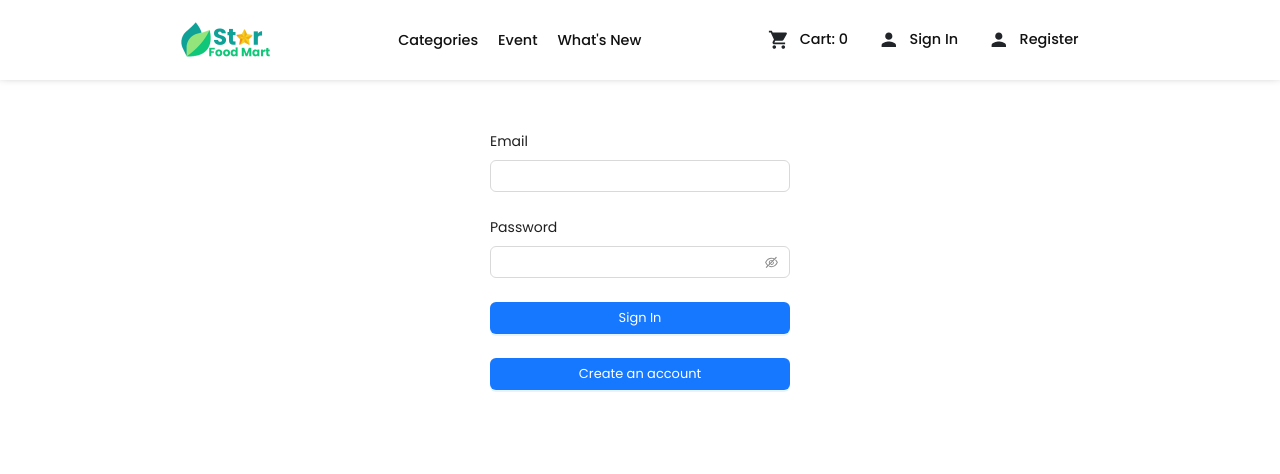
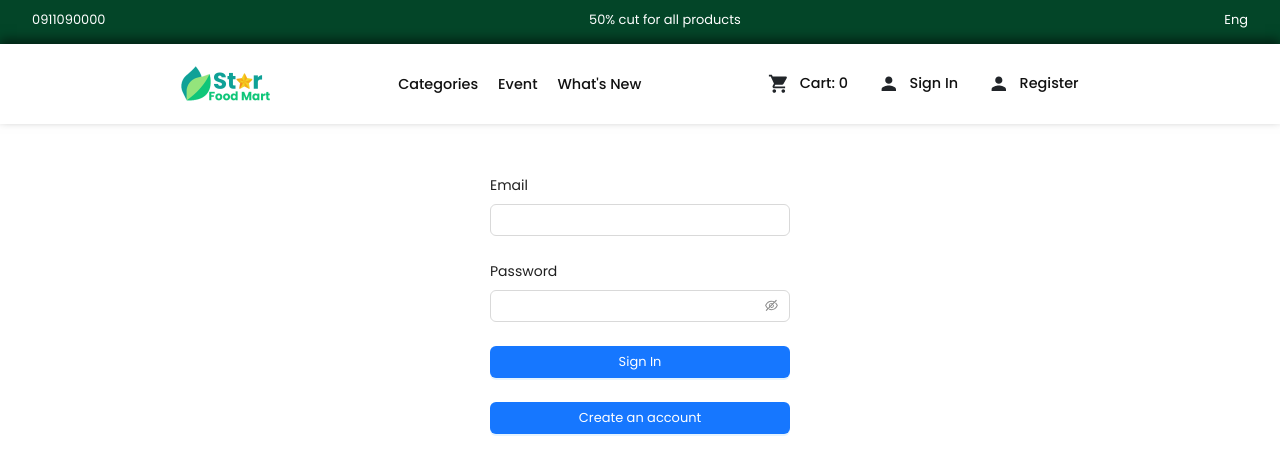
Before and after one commit to Kassma-Tech/ecomm, a React (Vite) app in the folder frontend/: page /login in a window 1280 px wide. Shown: the top 474 px of the page. Built offline with nearby package versions, Linux system fonts and the light colour scheme.

Commit message:
banner & enhancement

```diff
--- a/frontend/src/App.jsx
+++ b/frontend/src/App.jsx
@@ -40,7 +40,7 @@ function App() {
 
   return (
     <>
-      {/* <TopHeader /> */}
+      <TopHeader />
       {!token ? <Header /> : decoded?.role != 'buyer' ? <DashboardHeader /> : <Header />}
 
       <Routes >
--- a/frontend/src/components/Banner.jsx
+++ b/frontend/src/components/Banner.jsx
@@ -2,7 +2,7 @@ import React from 'react';
 import styled from 'styled-components'
 
 /* Image */
-import banner from '../assets/Image/banner.jpg'
+import banner from '../assets/Image/banner2.jpg'
 const Banner = () => {
     return (
         <Wrapper>
@@ -16,7 +16,7 @@ const Banner = () => {
 const Wrapper = styled.div`
 .banner {
     width: 80%;
-    margin:  0 auto;
+    margin:  50px auto 0 auto;
 }
 
 .banner img {
--- a/frontend/src/components/TopHeader.jsx
+++ b/frontend/src/components/TopHeader.jsx
@@ -21,12 +21,15 @@ const TopHeader = () => {
 }
 
 const Wrapper = styled.div`
+        background-color: #034528;
+
     .top__header {
         display: flex;
         justify-content: space-between;
-        background-color: #034528;
         color: #fff;
         padding-top: 10px;
+        width: 95%;
+        margin: 0 auto;
     }
 
 `
```
Also changed, not shown: frontend/src/assets/Image/banner2.jpg (added).
